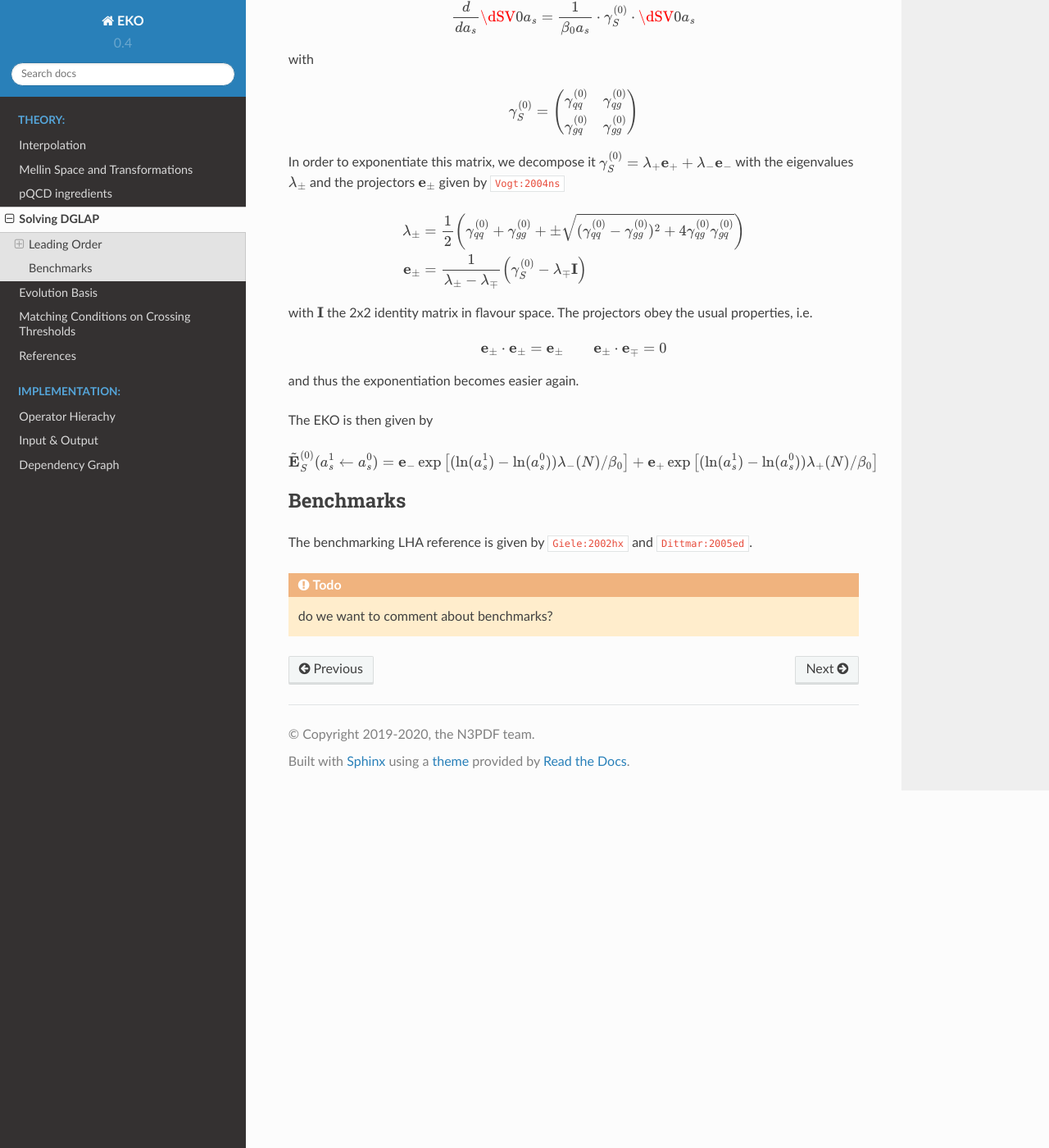
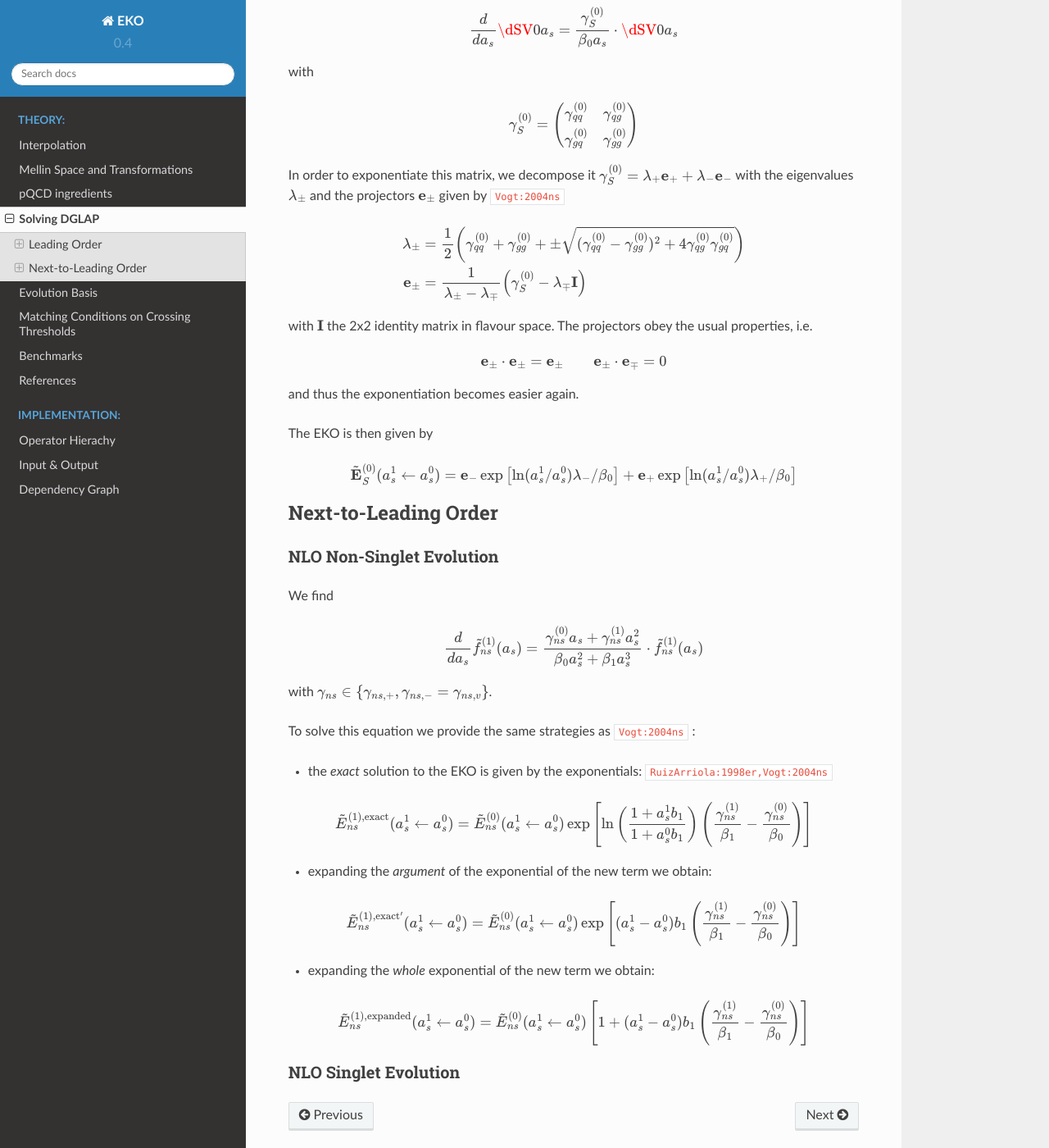
Before and after one commit to NNPDF/eko, a Sphinx documentation site: the page built from doc/source/Theory/DGLAP.txt, in a window 1280 px wide and 1400 px high, scrolled down 1591 px. Shown: the whole window at 82% size. Built offline with Sphinx 7.4.7 and the Read the Docs theme 2.0.0, drawn with Linux system fonts in a browser that asks for light colours; pages that are not in the unit, such as notebooks, are missing from menus; cross-references to code outside the pages are shown as plain code; some of the changed text lies outside the part shown.

```diff
--- a/doc/source/Theory/DGLAP.txt
+++ b/doc/source/Theory/DGLAP.txt
@@ -49,28 +49,28 @@ The issue of matching conditions when crossing flavor thresholds is dicussed in
 Leading Order
 -------------
 
-Non-Singlet Evolution
-^^^^^^^^^^^^^^^^^^^^^
+LO Non-Singlet Evolution
+^^^^^^^^^^^^^^^^^^^^^^^^
 
 We find
 
 .. math::
-    \frac{d}{da_s} \tilde f_{ns}^{(0)}(a_s) = \frac{1}{\beta_0 a_s} \cdot \gamma_{ns}^{(0)}(N) \cdot \tilde f_{ns}^{(0)}(a_s)
+    \frac{d}{da_s} \tilde f_{ns}^{(0)}(a_s) = \frac{\gamma_{ns}^{(0)}}{\beta_0 a_s}  \cdot \tilde f_{ns}^{(0)}(a_s)
 
 with :math:`\gamma_{ns}^{(0)} = \gamma_{ns,+}^{(0)} = \gamma_{ns,-}^{(0)} = \gamma_{ns,v}^{(0)} = \gamma_{qq}^{(0)}`.
 
 The EKO is then given by a simple exponential :cite:`Vogt:2004ns`
 
 .. math::
-    \tilde E^{(0)}_{ns}(a_s^1 \leftarrow a_s^0) = \exp\left[(\ln(a_s^1)-\ln(a_s^0)) \gamma_{ns}^{(0)}(N)/\beta_0 \right]
+    \tilde E^{(0)}_{ns}(a_s^1 \leftarrow a_s^0) = \exp\left[\ln(a_s^1/a_s^0) \gamma_{ns}^{(0)}/\beta_0 \right]
 
-Singlet Evolution
-^^^^^^^^^^^^^^^^^
+LO Singlet Evolution
+^^^^^^^^^^^^^^^^^^^^
 
 We find
 
 .. math::
-    \frac{d}{da_s} \dSV{0}{a_s} = \frac{1}{\beta_0 a_s} \cdot \gamma_S^{(0)} \cdot \dSV{0}{a_s}
+    \frac{d}{da_s} \dSV{0}{a_s} = \frac{\gamma_S^{(0)}}{\beta_0 a_s} \cdot \dSV{0}{a_s}
 
 with
 
@@ -81,31 +81,54 @@ with
                             \end{pmatrix}
 
 In order to exponentiate this matrix, we decompose it
-:math:`\gamma_S^{(0)} = \lambda_+ {\bf e}_+ + \lambda_- {\bf e}_-` with
+:math:`\gamma_S^{(0)} = \lambda_+ {\mathbf e}_+ + \lambda_- {\mathbf e}_-` with
 the eigenvalues :math:`\lambda_{\pm}` and the projectors :math:`\mathbf e_{\pm}` given by :cite:`Vogt:2004ns`
 
 .. math::
     \lambda_{\pm} &= \frac 1 2 \left( \gamma_{qq}^{(0)} + \gamma_{gg}^{(0)} + \pm \sqrt{(\gamma_{qq}^{(0)}-\gamma_{gg}^{(0)})^2 + 4\gamma_{qg}^{(0)}\gamma_{gq}^{(0)}} \right)\\
-    {\bf e}_{\pm} &= \frac{1}{\lambda_{\pm} - \lambda_{\mp}} \left( \gamma_S^{(0)}  - \lambda_{\mp} \mathbf I \right)
+    {\mathbf e}_{\pm} &= \frac{1}{\lambda_{\pm} - \lambda_{\mp}} \left( \gamma_S^{(0)}  - \lambda_{\mp} \mathbf I \right)
 
 with :math:`\mathbf I` the 2x2 identity matrix in flavour space.
 The projectors obey the usual properties, i.e.
 
 .. math::
-    {\bf e}_{\pm} \cdot {\bf e}_{\pm} = {\bf e}_{\pm} \qquad {\bf e}_{\pm} \cdot {\bf e}_{\mp} = 0
+    {\mathbf e}_{\pm} \cdot {\mathbf e}_{\pm} = {\mathbf e}_{\pm} \qquad {\mathbf e}_{\pm} \cdot {\mathbf e}_{\mp} = 0
 
 and thus the exponentiation becomes easier again.
 
 The EKO is then given by
 
 .. math::
-    \tilde {\mathbf{E}}^{(0)}_{S}(a_s^1 \leftarrow a_s^0) = {\mathbf{e}}_-\exp\left[(\ln(a_s^1)-\ln(a_s^0)) \lambda_{-}(N)/\beta_0 \right] + {\mathbf{e}}_+\exp\left[(\ln(a_s^1)-\ln(a_s^0)) \lambda_{+}(N)/\beta_0 \right]
+    \tilde {\mathbf{E}}^{(0)}_{S}(a_s^1 \leftarrow a_s^0) = {\mathbf{e}}_-\exp\left[\ln(a_s^1/a_s^0) \lambda_{-}/\beta_0 \right] + {\mathbf{e}}_+\exp\left[\ln(a_s^1/a_s^0) \lambda_{+}/\beta_0 \right]
 
-Benchmarks
-----------
+Next-to-Leading Order
+---------------------
 
-The benchmarking LHA reference is given by :cite:`Giele:2002hx`
-and :cite:`Dittmar:2005ed`.
+NLO Non-Singlet Evolution
+^^^^^^^^^^^^^^^^^^^^^^^^^
+We find
 
-.. todo::
-    do we want to comment about benchmarks?
+.. math::
+    \frac{d}{da_s} \tilde f_{ns}^{(1)}(a_s) = \frac{\gamma_{ns}^{(0)} a_s + \gamma_{ns}^{(1)} a_s^2}{\beta_0 a_s^2 + \beta_1 a_s^3} \cdot \tilde f_{ns}^{(1)}(a_s)
+
+with :math:`\gamma_{ns} \in \{\gamma_{ns,+},\gamma_{ns,-}=\gamma_{ns,v}\}`.
+
+To solve this equation we provide the same strategies as :cite:`Vogt:2004ns` :
+
+- the *exact* solution to the EKO is given by the exponentials: :cite:`RuizArriola:1998er,Vogt:2004ns`
+
+.. math::
+    \tilde E^{(1),\text{exact}}_{ns}(a_s^1 \leftarrow a_s^0) = \tilde E^{(0)}_{ns}(a_s^1 \leftarrow a_s^0) \exp\left[\ln\left(\frac{1+a_s^1 b_1}{1 + a_s^0 b_1}\right)\left(\frac{\gamma_{ns}^{(1)}}{\beta_1} - \frac{\gamma_{ns}^{(0)}}{\beta_0}\right) \right]
+
+- expanding the *argument* of the exponential of the new term we obtain:
+
+.. math::
+    \tilde E^{(1),\text{exact}'}_{ns}(a_s^1 \leftarrow a_s^0) = \tilde E^{(0)}_{ns}(a_s^1 \leftarrow a_s^0) \exp\left[(a_s^1 - a_s^0) b_1 \left(\frac{\gamma_{ns}^{(1)}}{\beta_1} - \frac{\gamma_{ns}^{(0)}}{\beta_0}\right) \right]
+
+- expanding the *whole* exponential of the new term we obtain:
+
+.. math::
+    \tilde E^{(1),\text{expanded}}_{ns}(a_s^1 \leftarrow a_s^0) = \tilde E^{(0)}_{ns}(a_s^1 \leftarrow a_s^0) \left[1 + (a_s^1 - a_s^0) b_1 \left(\frac{\gamma_{ns}^{(1)}}{\beta_1} - \frac{\gamma_{ns}^{(0)}}{\beta_0}\right) \right]
+
+NLO Singlet Evolution
+^^^^^^^^^^^^^^^^^^^^^
--- a/doc/source/index.txt
+++ b/doc/source/index.txt
@@ -23,6 +23,7 @@ second, an overview of the implementation details, and, last, the available indi
     Theory/DGLAP
     Theory/FlavourBasis
     Theory/Matching
+    Theory/Benchmarks
 
     zzz-refs
 
--- a/doc/source/refs.bib
+++ b/doc/source/refs.bib
@@ -212,3 +212,12 @@
     pages = "068",
     year = "2016"
 }
+@article{RuizArriola:1998er,
+    author = "Ruiz Arriola, E.",
+    title = "{NLO evolution for large scale distances, positivity constraints and the low-energy model of the nucleon}",
+    doi = "10.1016/S0375-9474(98)00489-8",
+    journal = "Nucl. Phys. A",
+    volume = "641",
+    pages = "461--475",
+    year = "1998"
+}
```
Also changed, not shown: other parts of doc/source/Theory/DGLAP.txt (+2 -2 lines), doc/source/Theory/Benchmarks.txt (added, +9 -0 lines), doc/source/Theory/pQCD.txt (+5 -5 lines), 2 other files.
